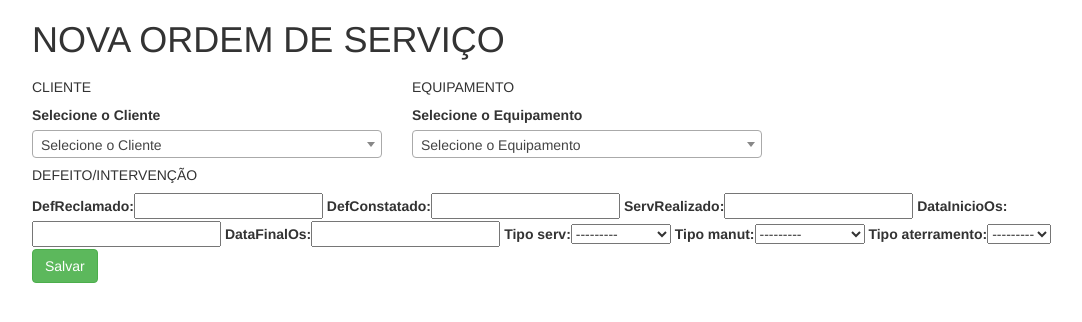
After one commit to maxleon52/gehma, a Django app: page /ordemServico/create/os/leonardo/ in a window 1280 px wide. The commit adds this page. Shown: the top 322 px of the page, without its empty margins (53-1135 px from the left). Run offline with Django 3.2, Linux system fonts and the light colour scheme; tables that the repository leaves empty hold one stand-in row (values such as "Sample post"); some libraries are stand-ins or nearby versions.

Commit message:
solução -> mudança

```diff
--- a/cad_ordemServ_app/forms.py
+++ b/cad_ordemServ_app/forms.py
@@ -5,5 +5,5 @@ from .models import tb_os
 class OsForm(ModelForm):
     class Meta:
         model = tb_os
-        fields = ('cod', 'defReclamado', 'defConstatado', 'ServRealizado', 'dataInicioOs', 'dataFinalOs', 'cliCod', 'equipCod', 'tipo_serv', 'tipo_manut', 'tipo_aterramento')
+        fields = ('cod', 'defReclamado', 'defConstatado', 'ServRealizado', 'dataInicioOs', 'dataFinalOs', 'tipo_serv', 'tipo_manut', 'tipo_aterramento')
        # fields = '__all__'
--- /dev/null
+++ b/cad_ordemServ_app/templates/cad_ordemServ_app/cadOs.html
@@ -0,0 +1,61 @@
+{% extends 'base.html' %}
+{% load bootstrap %}
+
+{% block title%}GEMAH-MENU{% endblock %}
+
+{% block main %}
+
+        <h1>NOVA ORDEM DE SERVIÇO</h1>
+
+        <form method="POST">
+                {% csrf_token %}
+
+
+
+                <div class="row">
+
+                    <div class="col-sm-4 form-element">
+                        <h5>CLIENTE</h5>
+                        <label for="select-client">Selecione o Cliente</label><br>
+                        <select id="select-client" name="client" required>
+                            <option value="">Selecione o Cliente</option>
+                            {% for client in clients %}
+                            <option value="{{client.pk}}">{{client.nome}}</option>
+                            {% endfor %}
+                        </select>
+                    </div>
+
+                    <div class="col-sm-4 form-element">
+                        <h5>EQUIPAMENTO</h5>
+                        <label for="select-equip">Selecione o Equipamento</label><br>
+                        <select id="select-equip" name="equip" required>
+                            <option value="">Selecione o Equipamento</option>
+                            {% for equip in equips %}
+                            <option value="{{equip.pk}}">{{equip.nome}}</option>
+                            {% endfor %}
+                        </select>
+                    </div>
+
+                </div>
+
+                <h5>DEFEITO/INTERVENÇÃO</h5>
+                {{ form_os }}
+                <br>
+                <button type="submit" class="btn btn-success">Salvar</button>
+
+        </form>
+
+{% endblock %}
+
+{% block custom_scripts %}
+    <script>
+        $(document).ready(function() {
+            $('#select-client').select2({
+                width: '100%'
+            });
+            $('#select-equip').select2({
+                width: '100%'
+            });
+        })
+    </script>
+{% endblock %}
--- a/cad_ordemServ_app/urls.py
+++ b/cad_ordemServ_app/urls.py
@@ -1,5 +1,5 @@
 from django.urls import path
-from .views import lista_clientes_os, lista_Equip_os, SelecClientes_os, SelecEquip_os, listaOrdemServico, novaOS
+from .views import lista_clientes_os, lista_Equip_os, SelecClientes_os, SelecEquip_os, listaOrdemServico, novaOS, CreateOs
 
 urlpatterns = [
     path('lista_clientes_os/', lista_clientes_os, name='lista_clientes_os'),  # caminho(APP) e função na view
@@ -10,4 +10,5 @@ urlpatterns = [
     path('SelecEquip_os/<int:id>', SelecEquip_os, name='SelecEquip_os'),  # caminho(APP) e função na view
 
     path('novaOS/', novaOS, name='novaOS_urls'),  # caminho(APP) e função na view
+    path('create/os/leonardo/', CreateOs.as_view(), name="create_os_leo")
 ]
--- a/cad_ordemServ_app/views.py
+++ b/cad_ordemServ_app/views.py
@@ -4,7 +4,7 @@ from cad_equip_app.models import tb_equip
 from cad_clientes_app.forms import clienteForm
 from cad_equip_app.forms import equipForm
 from cad_ordemServ_app.forms import OsForm
-
+from django.views.generic import TemplateView
 from django.core import serializers
 
 
@@ -59,3 +59,26 @@ def novaOS(request):
     #formEquip = equipForm(request.POST or None, request.FILES or None, instance=equip)
 
     #return render(request, 'cad_ordemServ_app/os.html', {cliente}, {equip})#{'formCli': formCli}, {'formEquip': formEquip})
+
+class CreateOs(TemplateView):
+
+    template_name = 'cad_ordemServ_app/cadOs.html'
+
+    def get_context_data(self, **kwargs):
+        context = super(CreateOs, self).get_context_data(**kwargs)
+        context['clients'] = tb_clientes.objects.all()
+        context['equips'] = tb_equip.objects.all()
+        context['form_os'] = OsForm(self.request.POST or None)
+        return context
+
+    def post(self, request, *args, **kwargs):
+        context = self.get_context_data(**kwargs)
+        form_os = context['form_os']
+        if form_os.is_valid():
+            os = form_os.save(commit=False)
+            client = get_object_or_404(tb_clientes, pk=self.request.POST['client'])
+            equip = get_object_or_404(tb_equip, pk=self.request.POST['equip'])
+            os.cliCod = client
+            os.equipCod = equip
+            os.save()
+            return redirect('/')
--- a/gemah_projeto/settings.py
+++ b/gemah_projeto/settings.py
@@ -27,7 +27,7 @@ SECRET_KEY = config('SECRET_KEY')
 # SECURITY WARNING: don't run with debug turned on in production!
 DEBUG = config('DEBUG', default=False, cast=bool)
 
-ALLOWED_HOSTS = ['127.0.0.1','gemah-teste.herokuapp.com']
+ALLOWED_HOSTS = ['localhost','127.0.0.1','gemah-teste.herokuapp.com']
 
 
 # Application definition
--- a/templates/base.html
+++ b/templates/base.html
@@ -1,4 +1,5 @@
 <!doctype html>
+{% load static %}
 <html lang="en">
 <head>
     <meta charset="UTF-8">
@@ -8,9 +9,7 @@
     <link rel="stylesheet" href="https://stackpath.bootstrapcdn.com/bootstrap/4.1.3/css/bootstrap.min.css">
     <link rel="stylesheet" href="https://maxcdn.bootstrapcdn.com/bootstrap/3.3.4/css/bootstrap.min.css">
     <link rel="stylesheet" href="https://cdnjs.cloudflare.com/ajax/libs/bootstrap-select/1.7.5/css/bootstrap-select.min.css">
-    <script src="https://ajax.googleapis.com/ajax/libs/jquery/1.11.3/jquery.min.js"></script>
-    <script src="https://maxcdn.bootstrapcdn.com/bootstrap/3.3.4/js/bootstrap.min.js"></script>
-    <script src="https://cdnjs.cloudflare.com/ajax/libs/bootstrap-select/1.7.5/js/bootstrap-select.min.js"></script>
+    <link rel="stylesheet" href="https://cdnjs.cloudflare.com/ajax/libs/select2/4.0.6-rc.0/css/select2.min.css" rel="stylesheet" />
     <title>{%block title%}{% endblock%}</title>
 </head>
 <body>
@@ -20,5 +19,13 @@
         {% endblock %}
     </div>
 
+    <script src="https://ajax.googleapis.com/ajax/libs/jquery/1.11.3/jquery.min.js"></script>
+    <script src="https://maxcdn.bootstrapcdn.com/bootstrap/3.3.4/js/bootstrap.min.js"></script>
+    <script src="https://cdnjs.cloudflare.com/ajax/libs/bootstrap-select/1.7.5/js/bootstrap-select.min.js"></script>
+    <script src="https://cdnjs.cloudflare.com/ajax/libs/select2/4.0.6-rc.0/js/select2.min.js"></script>
+    {% block custom_scripts %}
+
+    {% endblock %}
+
 </body>
 </html>
```
Also changed, not shown: menu_principal/templates/menuPrincipal.html (+7 -0 lines), requirements-dev.txt (+22 -0 lines).
